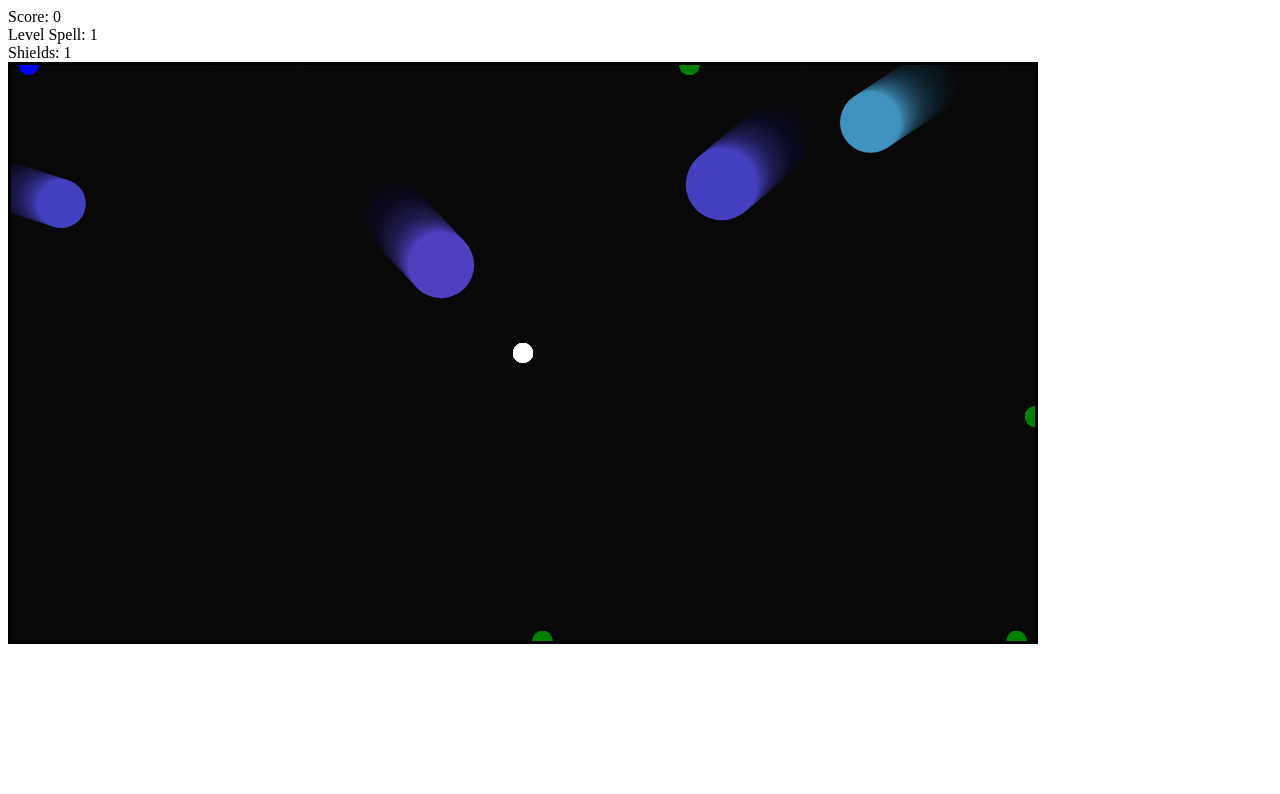
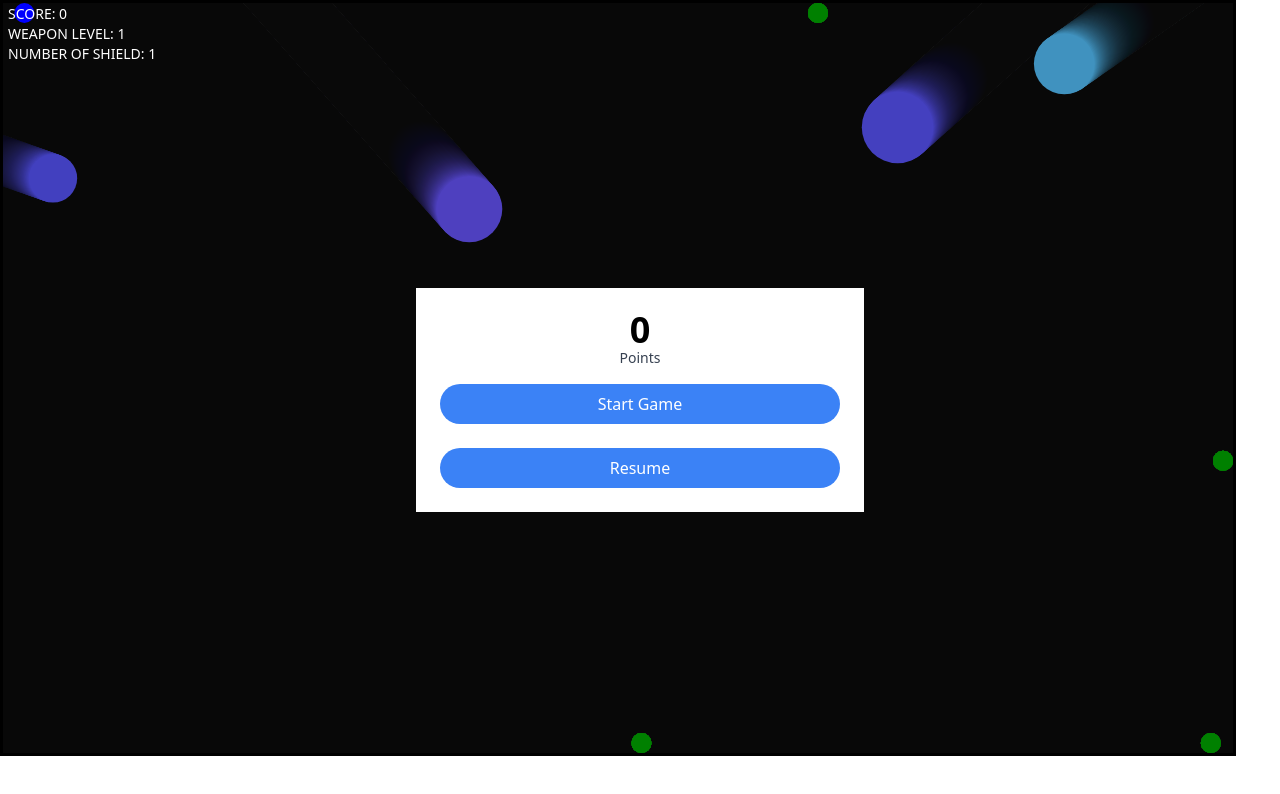
Before and after one commit to EdwinDX/Module-1-CaseStudy, a plain HTML site: page game.html in a window 1280 px wide. Drawn offline with nearby package versions, Linux system fonts and the light colour scheme.

Commit message:
create Start button - not work yet

```diff
--- a/game.html
+++ b/game.html
@@ -3,13 +3,34 @@
 <head>
     <meta charset="UTF-8">
     <title>SHOOTING ENEMIES</title>
-
-
+    <link href="https://unpkg.com/tailwindcss@^2/dist/tailwind.min.css" rel="stylesheet">
+    <link rel="stylesheet" href="game.css">
 </head>
 <body>
-<div><span>Score:  </span><span id="score"></span></div>
-<div><span>Level Spell:  </span><span id="spell"></span></div>
-<div><span>Shields:  </span><span id="shield"></span></div>
+<style>
+    body {
+        margin: 0;
+    }
+</style>
+<div class="fixed text-white text-sm ml-2 mt-1">
+    <span>SCORE: </span><span id='score'>0</span>
+    <br>
+    <span>WEAPON LEVEL: </span><span id='spell'>0</span>
+    <br>
+    <span>NUMBER OF SHIELD: </span><span id='shield'>0</span>
+    <br>
+</div>
+<div class="fixed inset-0 flex items-center justify-center" id="modal">
+    <div class="bg-white max-w-md w-full p-6 text-center">
+        <h1 class="text-4xl font-bold leading-none" id="bigscorepoint">0</h1>
+        <p class="text-sm text-gray-700 mb-4">Points</p>
+        <div>
+            <button class="bg-blue-500 text-white w-full py-2 rounded-full text-sms" id="startGameBt">Start Game</button>
+            <br><br>
+            <button class="bg-blue-500 text-white w-full py-2 rounded-full text-sms" id="backtoGameBt">Resume</button>
+        </div>
+    </div>
+</div>
 <canvas id="myCanvas" style="border: solid"> </canvas>
 <script src="fragments.js"></script>
 <script src="spells.js"></script>
--- a/main.js
+++ b/main.js
@@ -1,7 +1,7 @@
 let canvas = document.getElementById('myCanvas');
 let c = canvas.getContext('2d');
-canvas.width = 1024;
-canvas.height = 576;
+canvas.width = innerWidth-50;
+canvas.height = innerHeight-50;
 const SCREEN_X = canvas.width;
 const SCREEN_Y = canvas.height;
 const DEFAULT_PLAYER_X = canvas.width/2;
@@ -106,7 +106,7 @@ function animate() {
         enemy.draw();
         enemy.update();
         let distanceToPlayer = Math.hypot(player.x - enemy.x, player.y - enemy.y);
-        if (distanceToPlayer - player.radius - enemy.radius < 1) {
+        if (distanceToPlayer - player.radius - enemy.radius < 0) {
             explosion.play();
             enemies.splice(index,1);
             player.decreateShield();
@@ -118,11 +118,12 @@ function animate() {
                 cancelAnimationFrame(animateId);
                 endGame.play();
 
+
             }
         }
         bullets.forEach((bullet, bulletIndex) => {
             let distanceToEnemy = Math.hypot(bullet.x - enemy.x, bullet.y - enemy.y);
-            if (distanceToEnemy - bullet.radius - enemy.radius < 1) {
+            if (distanceToEnemy - bullet.radius - enemy.radius < 0) {
                 for(let i = 0; i < enemy.radius * 2; i++){
                     fragments.push( new Fragments(bullet.x, bullet.y, Math.random()*2, enemy.color, {x: (Math.random() - 0.5) * (Math.random() * 10), y: (Math.random() - 0.5) * (Math.random() * 10)}))
                 }
@@ -150,7 +151,7 @@ function animate() {
         spell.draw();
         bullets.forEach((bullet, bulletIndex) => {
             let distanceToSpellBox = Math.hypot(bullet.x - spell.x, bullet.y - spell.y);
-            if (distanceToSpellBox - bullet.radius - spell.radius < 1) {
+            if (distanceToSpellBox - bullet.radius - spell.radius < 0) {
                 spell.setSpell(spell.type);
                     setTimeout(() => {
                         bullets.splice(bulletIndex,1);
@@ -163,7 +164,6 @@ function animate() {
     document.getElementById('spell').innerHTML = player.weapon_level;
     document.getElementById('score').innerHTML = score;
     document.getElementById('shield').innerHTML = player.shield;
-
 }
 function createEnemy() {
     setInterval(() => {
--- a/spells.js
+++ b/spells.js
@@ -17,19 +17,19 @@ class Spells {
         if (Math.random()<0.5) {
             this.x = Math.random()*canvas.width;
             if (Math.random()<0.5) {
-                this.y = 0;
+                this.y = 10 ;
             }
             else {
-                this.y = canvas.height;
+                this.y = canvas.height - 10;
             }
         }
         else {
             this.y = Math.random()*canvas.height;
             if (Math.random()<0.5) {
-                this.x = 0;
+                this.x = 10 ;
             }
             else {
-                this.x = canvas.width;
+                this.x = canvas.width - 10;
             }
         }
     }
```
Also changed, not shown: game.css (added, +52 -0 lines), game.js (+28 -0 lines), tailwind.config.js (added).
